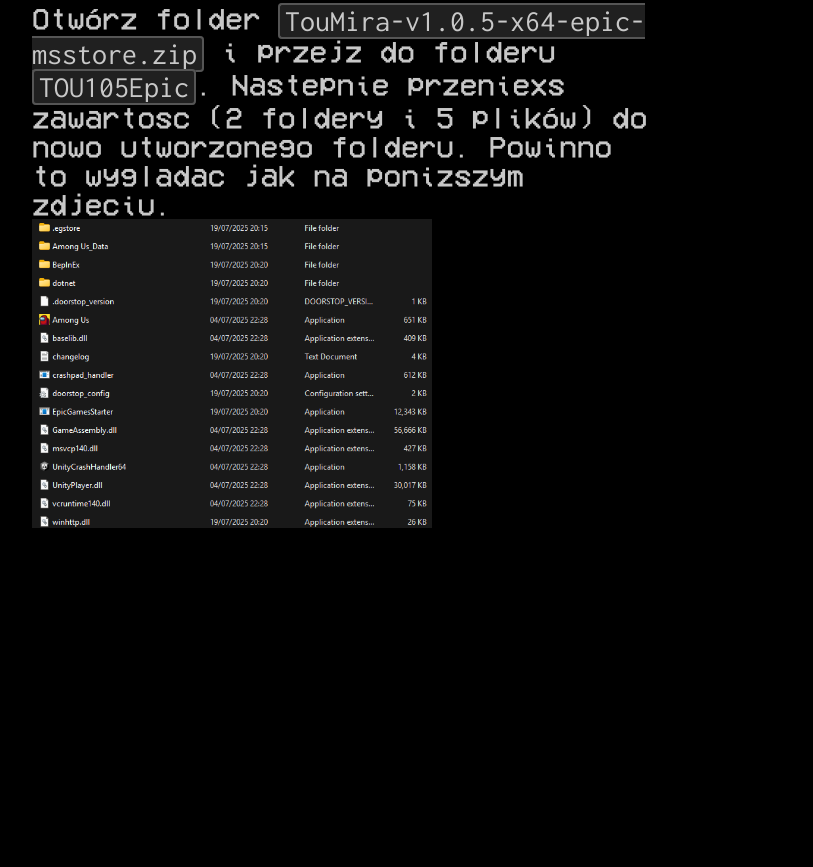
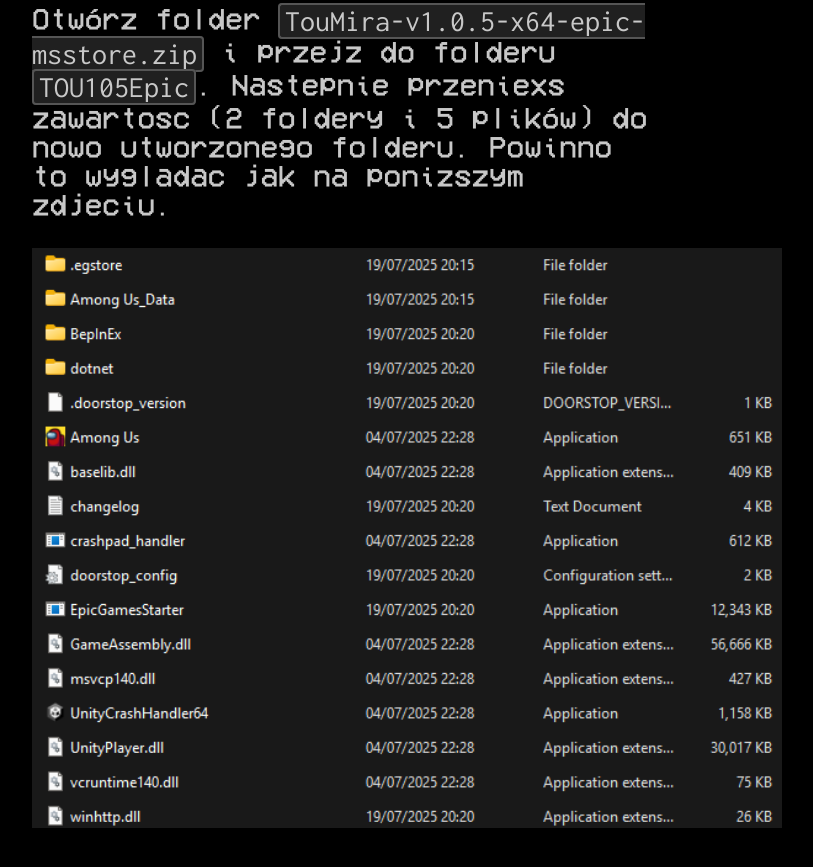
Before and after one commit to TaXi0k/misiadatownofus, a plain HTML site: page tutorialepic.html in a window 1280 px wide. Shown: the part 1887-2754 px from the top of the page, without its empty margins (314-1127 px from the left). Before the commit the page ends 2498 px from the top, so only its background shows below. Drawn offline with Linux system fonts and the light colour scheme.

Commit message:
Update tutorialepic.html

```diff
--- a/tutorialepic.html
+++ b/tutorialepic.html
@@ -93,7 +93,7 @@
                 6. Krok szosty
                 <div class="content">
                     Otwórz folder <text class="code">TouMira-v1.0.5-x64-epic-msstore.zip</text> i przejz do folderu <text class="code">TOU105Epic</text>. Nastepnie przeniexs zawartosc (2 foldery i 5 plików) do nowo utworzonego folderu. Powinno to wygladac jak na ponizszym zdjeciu.<br>
-                    <img src="./src/img/obraz_2025-07-25_221239698.png" width="400px" height="auto"></div><br>
+                    <br><img src="./src/img/obraz_2025-07-25_221239698.png" width="750px" height="auto"></div><br>
                 <!--<div style="width:100%; height:5px; background-color:white;border-radius:2.5px;margin-bottom:50px"></div>
                 <h1>Opcjonalne</h1>
                 1. Wszystkie przedmioty kosmetyczne: <br>
```
